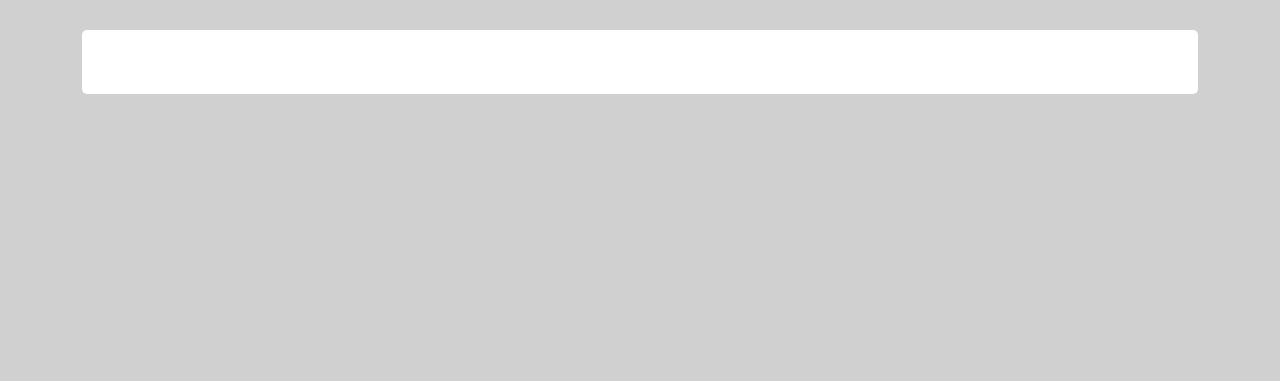
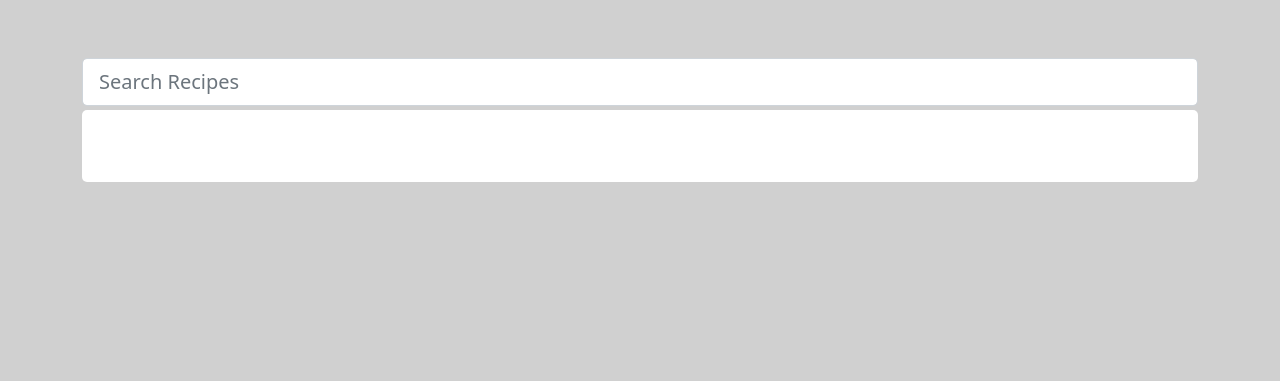
Before and after one commit to RyanWhipple/cookbook, a Flask app: page / in a window 1280 px wide. Shown: the part 56-437 px from the top of the page. Run offline with Flask 2, Linux system fonts and the light colour scheme; data that the repository does not hold is empty; some libraries are stand-ins or nearby versions.

Commit message:
Added custom href links to ajax form and search bar to home

```diff
--- a/recipes2/templates/home.html
+++ b/recipes2/templates/home.html
@@ -1,11 +1,15 @@
 {% extends "layout.html" %}
-
+{% block script %}
+<script src="{{url_for('static',filename='js/ajax/search.js')}}" type="text/javascript"></script>
+{% endblock %}
 {% block content %}
 
-
-<div class="container rounded-3">
+<div class="container">
+    <input type="text" name="q" id="q" class="form-control form-control-lg my-1" placeholder="Search Recipes"{% if query %} value="{{query}}" {% endif %}>
+</div>
+<div class="container rounded-3" id="results_div">
     <div class="album">
-        <div class="container">
+        <div class="container pt-2">
             <div class="row row-cols-1 row-cols-sm-2 row-cols-md-3 g-4">
                 <!-- Recipe Album -->
                 {% for recipe in recipes.items %}
--- a/recipes2/templates/search_page.html
+++ b/recipes2/templates/search_page.html
@@ -4,7 +4,7 @@
 {% endblock %}
 {% block content %}
 <div class="container">
-    <input type="text" name="q" id="q" class="form-control form-control-lg my-1" placeholder="Search Recipes">
+    <input type="text" name="q" id="q" class="form-control form-control-lg my-1" placeholder="Search Recipes"{% if query %} value="{{query}}" {% endif %}>
 </div>
 <div class="container rounded-3" " id="results_div">
     <div class="album">
```
Also changed, not shown: recipes2/controllers/searchbar_routes.py (+9 -6 lines).
